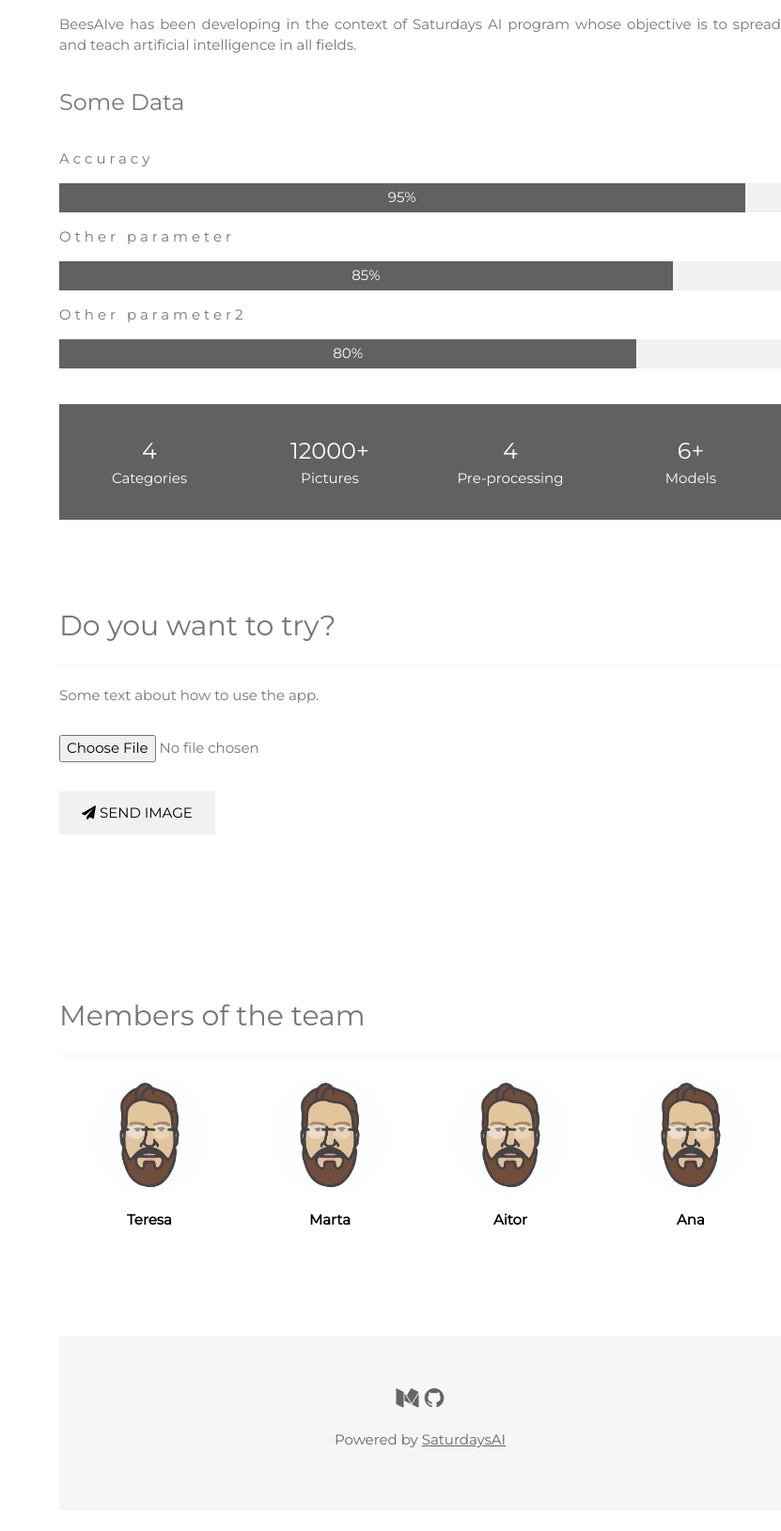
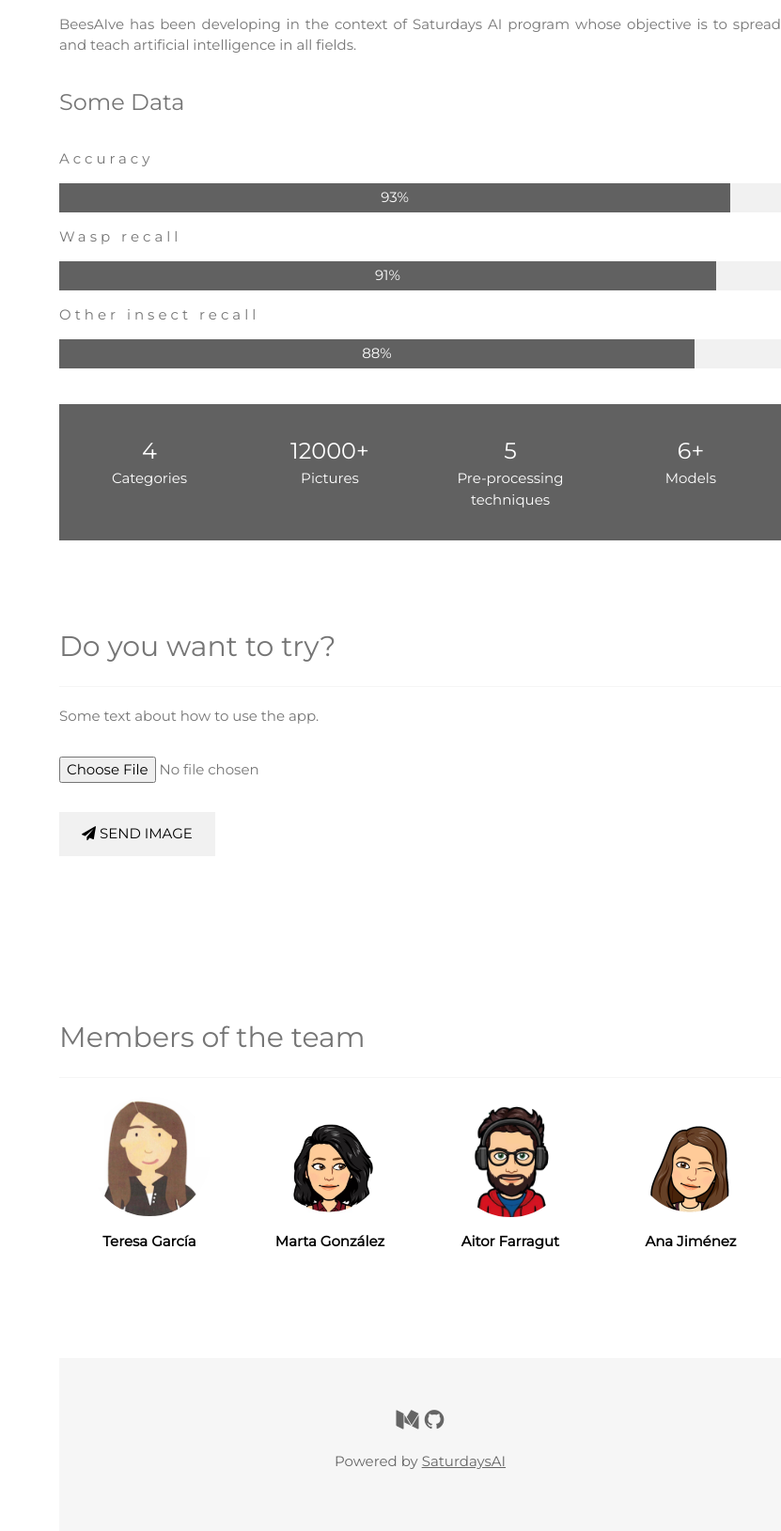
Before and after one commit to ajvalbuena/beesAIve, a Flask app: template templates/index.html in a window 1280 px wide. Shown: the part 812-2441 px from the top of the page at 94% size, without its empty margins (449-1280 px from the left). Before the commit the page ends 2352 px from the top, so only its background shows below. Run offline with Flask 2, Linux system fonts and the light colour scheme; the template is opened without the code that fills it, so the values that code supplies are empty.

Commit message:
Adjustments

```diff
--- a/main.py
+++ b/main.py
@@ -45,7 +45,7 @@ def prediction(filename):
     probabilities = model.predict(np.array([my_image_re, ]))[0, :]
     probs_rounded = list(map(convert_probabilities, probabilities))
 
-    number_to_class = ['bee', 'wasp', 'other insect', 'other thing']
+    number_to_class = ['bee', 'wasp', 'other thing', 'other insect']
     index = np.argsort(probs_rounded)
     predictions = {
         "class1": number_to_class[index[3]],
--- a/templates/index.html
+++ b/templates/index.html
@@ -42,15 +42,15 @@
             <h3 class="w3-padding-16">Some Data</h3>
             <p class="w3-wide">Accuracy</p>
             <div class="w3-light-grey">
-               <div class="w3-container w3-center w3-padding-small w3-dark-grey" style="width:95%">95%</div>
+               <div class="w3-container w3-center w3-padding-small w3-dark-grey" style="width:93%">93%</div>
             </div>
-            <p class="w3-wide">Other parameter</p>
+            <p class="w3-wide">Wasp recall</p>
             <div class="w3-light-grey">
-               <div class="w3-container w3-center w3-padding-small w3-dark-grey" style="width:85%">85%</div>
+               <div class="w3-container w3-center w3-padding-small w3-dark-grey" style="width:91%">91%</div>
             </div>
-            <p class="w3-wide">Other parameter2</p>
+            <p class="w3-wide">Other insect recall</p>
             <div class="w3-light-grey">
-               <div class="w3-container w3-center w3-padding-small w3-dark-grey" style="width:80%">80%</div>
+               <div class="w3-container w3-center w3-padding-small w3-dark-grey" style="width:88%">88%</div>
             </div>
             <br>
             <div class="w3-row w3-center w3-dark-grey w3-padding-16 w3-section">
@@ -63,8 +63,8 @@
                   Pictures
                </div>
                <div class="w3-quarter w3-section">
-                  <span class="w3-xlarge">4</span><br>
-                  Pre-processing
+                  <span class="w3-xlarge">5</span><br>
+                  Pre-processing techniques
                </div>
                <div class="w3-quarter w3-section">
                   <span class="w3-xlarge">6+</span><br>
@@ -90,27 +90,27 @@
             <h2>Members of the team</h2>
             <hr class="w3-opacity">
             <div class="w3-quarter w3-container w3-margin-bottom w3-center">
-               <img class="w3-hover-opacity  w3-circle" src="{{url_for('static', filename='photos/Avatar_Aitor.jpg')}}" style="width:80%" >
+               <img class="w3-hover-opacity  w3-circle" src="{{url_for('static', filename='photos/Avatar_Teresa.jpeg')}}" style="width:80%" >
                <div class="w3-container w3-white">
-                  <p><b>Teresa</b></p>
+                  <p><b>Teresa García</b></p>
                </div>
             </div>
             <div class="w3-quarter w3-container w3-margin-bottom w3-center">
-               <img class="w3-hover-opacity  w3-circle" src="{{url_for('static', filename='photos/Avatar_Aitor.jpg')}}" style="width:80%" >
+               <img class="w3-hover-opacity  w3-circle" src="{{url_for('static', filename='photos/Avatar_Marta.jpeg')}}" style="width:80%" >
                <div class="w3-container w3-white">
-                  <p><b>Marta</b></p>
+                  <p><b>Marta González</b></p>
                </div>
             </div>
             <div class="w3-quarter w3-container w3-margin-bottom w3-center">
-               <img class="w3-hover-opacity  w3-circle" src="{{url_for('static', filename='photos/Avatar_Aitor.jpg')}}" style="width:80%" >
+               <img class="w3-hover-opacity  w3-circle" src="{{url_for('static', filename='photos/Avatar_Aitor.jpeg')}}" style="width:80%" >
                <div class="w3-container w3-white">
-                  <p><b>Aitor</b></p>
+                  <p><b>Aitor Farragut</b></p>
                </div>
             </div>
             <div class="w3-quarter w3-container w3-margin-bottom w3-center">
-               <img class="w3-hover-opacity  w3-circle" src="{{url_for('static', filename='photos/Avatar_Aitor.jpg')}}" style="width:80%" >
+               <img class="w3-hover-opacity  w3-circle" src="{{url_for('static', filename='photos/Avatar_Ana.jpeg')}}" style="width:80%" >
                <div class="w3-container w3-white">
-                  <p><b>Ana</b></p>
+                  <p><b>Ana Jiménez</b></p>
                </div>
             </div>
          </div>
```
Also changed, not shown: templates/predict.html (+5 -20 lines), static/photos/Avatar_Aitor.jpeg (added), static/photos/Avatar_Ana.jpeg (added), static/photos/Avatar_Ana.png (added), static/photos/Avatar_Marta.jpeg (added), static/photos/Avatar_Teresa.jpeg (added).
